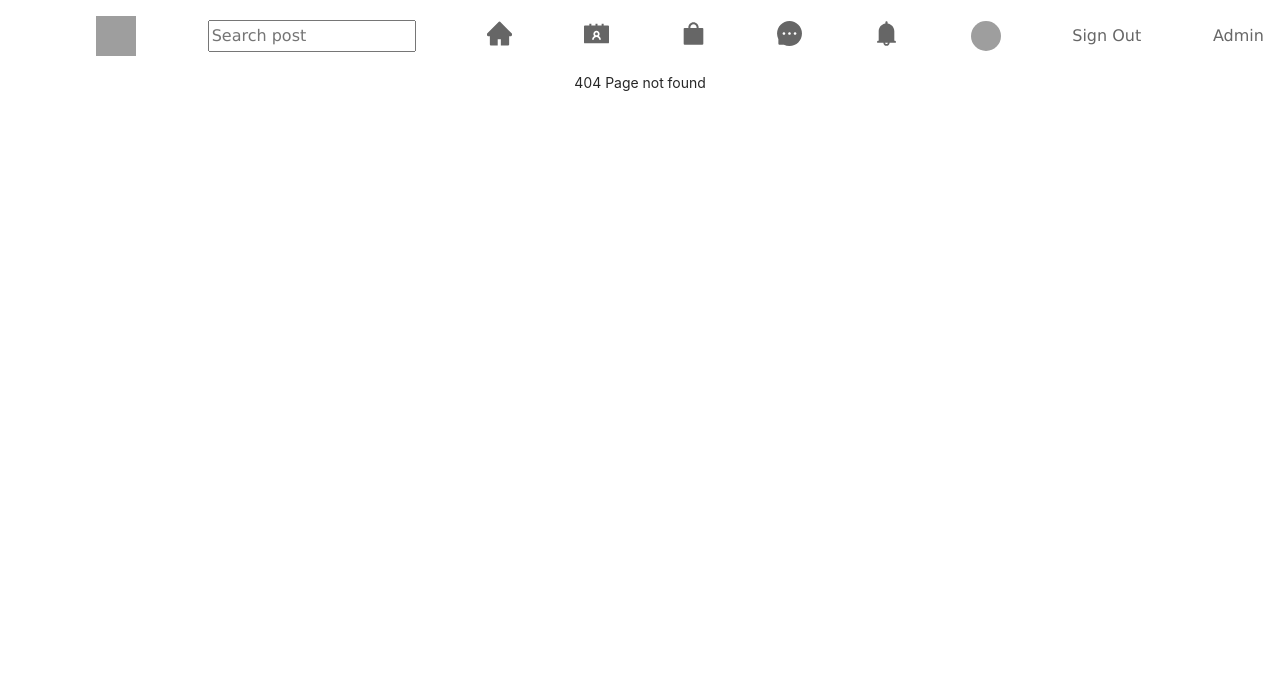
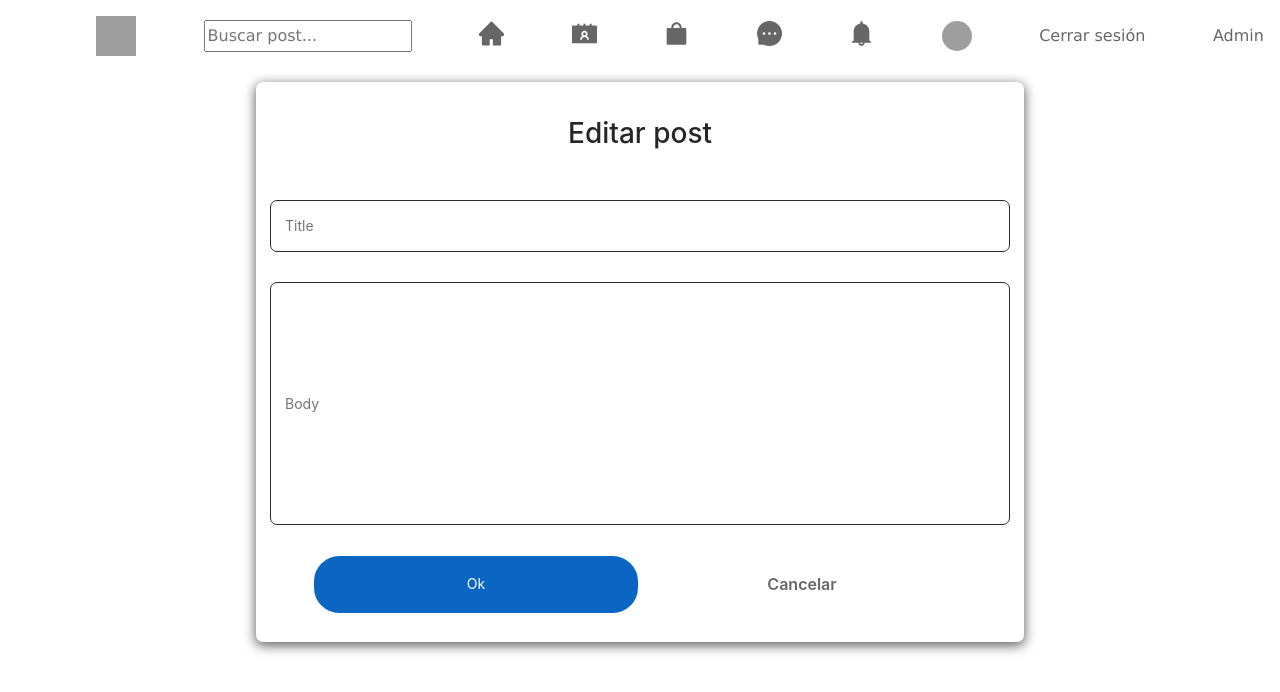
Before and after one commit to ivanpuebla10/MERN_project, a React (Create React App) app: page /editPost/1 in a window 1280 px wide. Before the commit this address had no page. Shown: the top 692 px of the page. Built offline with nearby package versions, Linux system fonts and the light colour scheme; sample sign-in values are in the browser's storage; grey boxes are pictures that could not be loaded.

Commit message:
edit posts working

```diff
--- a/src/App.jsx
+++ b/src/App.jsx
@@ -11,6 +11,7 @@ import PrivateZone from "./guards/PrivateZone";
 import AdminZone from "./guards/AdminZone";
 import NotFound from './components/NotFound/NotFound';
 import Search from './components/Search/Search';
+import EditPost from './components/Home/Posts/EditPost/EditPost';
 
 
 function App() {
@@ -37,6 +38,14 @@ function App() {
               </PrivateZone>
             }
           />
+        <Route
+            path="/editPost/:_id"
+            element={
+        <PrivateZone>
+                <EditPost />
+              </PrivateZone>
+            }
+          />
       <Route path="/post/:_id" element={<PostDetail />} />
       <Route path="/admin" element={ <AdminZone><Admin /></AdminZone> }/>
       <Route path="*" element={<NotFound />} />
--- a/src/components/Admin/Post/Post.jsx
+++ b/src/components/Admin/Post/Post.jsx
@@ -18,6 +18,7 @@ const Post = () => {
   const post = posts.map((post) => {
     return (
       <div className="post" key={post._id}>
+          <p>{post.userId.username}</p>
           <p>{post.title}</p>
           <button onClick={() => dispatch(deleteEveryPost(post._id))}>Eliminar</button>
       </div>
--- a/src/components/Header/Header.jsx
+++ b/src/components/Header/Header.jsx
@@ -30,14 +30,14 @@ const Header = () => {
        {user ?
         <>
           <span className="mini_logo"><Link to="/"><img src="https://cdn-icons-png.flaticon.com/512/174/174857.png" height="40px" width="40px"></img></Link></span>
-          <input onKeyUp={handleChange} placeholder="Search post" name="text" className="search_bar"/>
+          <input onKeyUp={handleChange} placeholder="Buscar post..." name="text" className="search_bar"/>
           <span><Link to="/"><HomeFilled style={{ fontSize: '25px'}} /></Link></span>
           <span><Link to="/"> <ContactsFilled style={{ fontSize: '25px'}}/></Link></span>
           <span><Link to="/"> <ShoppingFilled style={{ fontSize: '25px'}}/></Link></span>
           <span><Link to="/"> <MessageFilled style={{ fontSize: '25px'}}/></Link></span>
           <span><Link to="/"> <BellFilled style={{ fontSize: '25px'}}/></Link></span>
           <span><Link to="/profile" ><img className="profile-picture" src="https://media-exp1.licdn.com/dms/image/C5112AQHJ0-bLpEHpZQ/article-inline_image-shrink_1000_1488/0/1544212376133?e=1648684800&v=beta&t=o_YQaPYUOEACsahYSepY2D-SCfY_HmsxDZ4ROWrCtfc"></img></Link> </span>
-          <span><Link to="/" onClick={onLogout}>Sign Out</Link></span>
+          <span><Link to="/" onClick={onLogout}>Cerrar sesión</Link></span>
           </>
          :
           <>
--- a/src/components/Home/Posts/AddPost/AddPost.jsx
+++ b/src/components/Home/Posts/AddPost/AddPost.jsx
@@ -1,5 +1,5 @@
 import "./AddPost.scss";
-import { create, reset, getAll  } from "../../../../features/posts/postsSlice";
+import { create, reset } from "../../../../features/posts/postsSlice";
 import "antd/dist/antd.css";
 import React, { useState, useEffect } from "react";
 import { useSelector, useDispatch } from 'react-redux'
@@ -39,12 +39,12 @@ const onSubmit = (e) => {
   return (
     <div className="create_container">
     <form id = "create_form" onSubmit={onSubmit}>
-    <h1>Create a post</h1>
+    <h1>Crear post</h1>
         <input type="text" name="title" value={title} placeholder="Title" id="title" onChange={onChange} />
         <input type="text" name="body" value={body} placeholder="Body" id="body" onChange={onChange}/>
         <span className="buttons_container">
         <button type="submit" className="submit-postbutton">Post</button>
-        <button className="back-postbutton">Cancel</button>
+        <button className="back-postbutton">Cancelar</button>
         </span>
     </form>
     </div>
--- /dev/null
+++ b/src/components/Home/Posts/EditPost/EditPost.jsx
@@ -0,0 +1,55 @@
+import { editPost, getById, reset } from "../../../../features/posts/postsSlice";
+import "antd/dist/antd.css";
+import React, { useState, useEffect } from "react";
+import { useSelector, useDispatch } from 'react-redux'
+import { useParams } from "react-router-dom";
+
+const EditPost = () => {
+  const { post, isLoading } = useSelector((state) => state.posts);
+  const dispatch = useDispatch()
+  const { _id } = useParams();
+  const [formData, setFormData] = useState({ title: post.title ,body: post.body ,_id});
+  const { title, body } = formData;
+
+  useEffect(() =>   {
+    getById(_id)
+  },[]);
+
+
+  if (isLoading) {
+    return (
+      <h1>
+        cargando
+      </h1>
+    );
+  }
+  const onChange = (e)=>{
+    setFormData((prevState)=> ({
+        ...prevState,
+        [e.target.name]:e.target.value,
+    }))
+}
+
+const onSubmit = (e) => {
+  e.preventDefault();
+        dispatch(editPost(formData));
+        console.log(formData)
+      setFormData({ title: "",body: ""})
+    }
+
+  return (
+    <div className="create_container">
+    <form id = "create_form" onSubmit={onSubmit}>
+    <h1>Editar post</h1>
+        <input type="text" name="title" value={title} placeholder="Title" id="title" onChange={onChange} />
+        <input type="text" name="body" value={body} placeholder="Body" id="body" onChange={onChange}/>
+        <span className="buttons_container">
+        <button type="submit" className="submit-postbutton">Ok</button>
+        <button className="back-postbutton">Cancelar</button>
+        </span>
+    </form>
+    </div>
+  )
+}
+
+export default EditPost
--- a/src/components/Home/Posts/Post/Post.jsx
+++ b/src/components/Home/Posts/Post/Post.jsx
@@ -1,8 +1,6 @@
 import "./Post.scss";
 import { useDispatch, useSelector } from "react-redux";
 import {
-  getAll,
-  reset,
   like,
   deslike,
 } from "../../../../features/posts/postsSlice";
@@ -31,6 +29,7 @@ const Post = () => {
       <div id="post-container" key={post._id}>
         <div className="post">
           <Link to={"/post/" + post._id}>
+            <p>{post.userId.username}</p>
             <p>{post.title}</p>
             <p>{post.body}</p>
           </Link>
--- a/src/components/Home/Posts/PostDetail/PostDetail.jsx
+++ b/src/components/Home/Posts/PostDetail/PostDetail.jsx
@@ -9,12 +9,17 @@ import { LikeOutlined, LikeFilled } from "@ant-design/icons";
 const PostDetail = () => {
   const { _id } = useParams();
   const dispatch = useDispatch();
-  const { post } = useSelector((state) => state.posts);
+  const { post, isLoading } = useSelector((state) => state.posts);
   const { user } = useSelector((state) => state.auth);
 
   useEffect(() => {
     dispatch(getById(_id));
   }, []);
+
+
+  if (isLoading) {
+    return <h1>Cargando post...</h1>;
+  }
 
   const isAlreadyLiked = post.likes?.includes(user?.user?._id);
   const isLiked = post.likes.length;
--- a/src/components/Profile/Profile.jsx
+++ b/src/components/Profile/Profile.jsx
@@ -42,6 +42,7 @@ const Profile = () => {
       <div className="post-container" key={post._id}>
         <div className="post">
           <Link to={"/post/" + post._id}>
+            <p>{user.user.username}</p>
             <p>{post.title}</p>
             <p>{post.body}</p>
           </Link>
@@ -104,6 +105,7 @@ const Profile = () => {
             </>
           )}
           <button onClick={() => deleteProfilePost(post._id)}>Eliminar</button>
+          <Link to={"/editPost/" + post._id}><button>Editar</button></Link>
         </div>
       </div>
     );
--- a/src/features/posts/postsService.js
+++ b/src/features/posts/postsService.js
@@ -43,13 +43,15 @@ const deletePost = async (_id) => {
   return res.data;
 };
 
-const editPost = async (_id) => {
+const editPost = async (post) => {
   const user = JSON.parse(localStorage.getItem("user"));
-  const res = await axios.put(API_URL + "/posts/" + _id, {
+  console.log(post)
+  const res = await axios.put(API_URL + "/posts/" + post._id, post, {
     headers: {
       authorization: user?.token,
     },
   });
+  console.log(res.data)
   return res.data;
 };
 
--- a/src/features/posts/postsSlice.js
+++ b/src/features/posts/postsSlice.js
@@ -58,9 +58,9 @@ export const getById = createAsyncThunk("posts/getById", async (_id) => {
     }
   });
 
-  export const editPost = createAsyncThunk("posts/editPost", async (_id) => {
+  export const editPost = createAsyncThunk("posts/editPost", async (post) => {
     try {
-      return await postsService.editPost(_id);
+      return await postsService.editPost(post);
     } catch (error) {
       console.error(error);
     }
@@ -147,6 +147,19 @@ export const postsSlice = createSlice({
   builder.addCase(getPostByName.fulfilled, (state, action) => {
     state.posts = action.payload;
   });
+  // builder.addCase(editPost.pending, (state) => {
+  //   state.isLoading = true;
+  // });
+  builder.addCase(editPost.fulfilled, (state, action) => {
+    const posts = state.posts.map((post) => {
+      if (post._id === action.payload._id) {
+        post = action.payload;
+      }
+      return post
+  })
+  state.posts = posts
+  state.post = action.payload
+});
     },
   });
 
```
